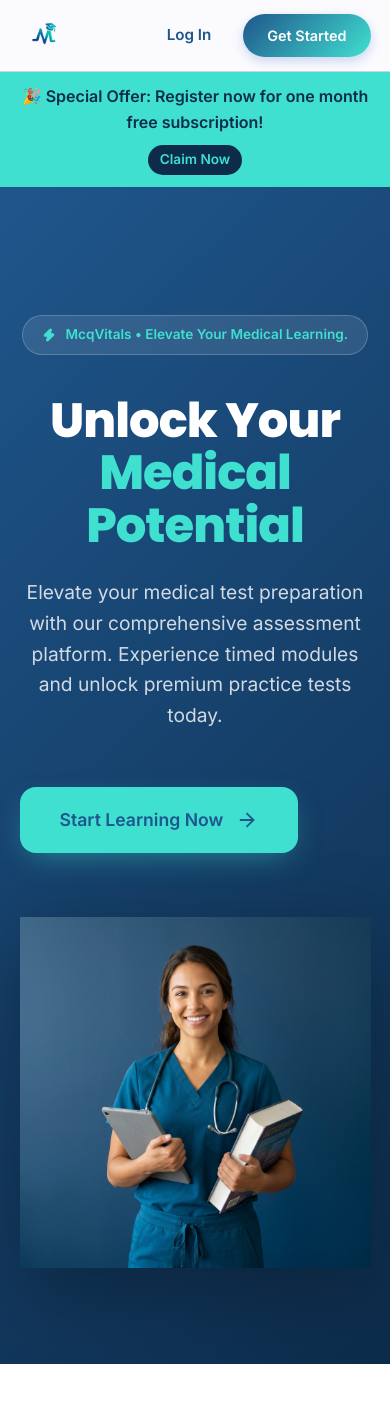
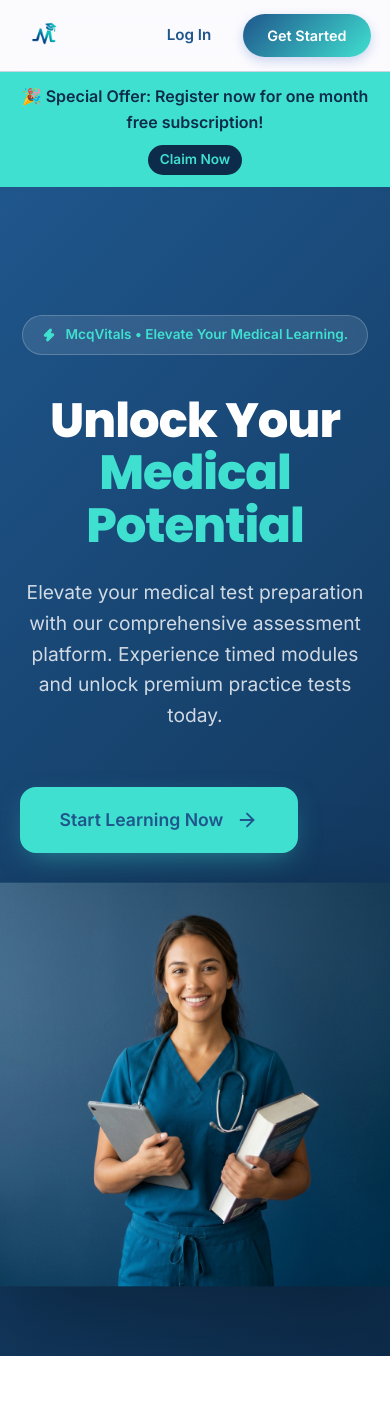
Before and after one commit to Nimmagadda-Abhishek/mcqvitals, a React (Vite) app: page / in a window 390 px wide. Shown: the top 1402 px of the page. Built offline with nearby package versions, Linux system fonts and the light colour scheme; no server answers.

Commit message:
ui update

```diff
--- a/src/index.css
+++ b/src/index.css
@@ -257,10 +257,52 @@ textarea.input-premium {
   align-items: center;
 }
 
+/* Hero Image Responsiveness */
+.hero-image-wrapper {
+  position: relative;
+  display: flex;
+  justify-content: center;
+  z-index: 1;
+}
+
+.hero-image-backdrop {
+  width: 100%;
+  max-width: 500px;
+  aspect-ratio: 1;
+  border-radius: 50%;
+  background: radial-gradient(circle, rgba(255,255,255,0.1) 0%, rgba(255,255,255,0) 70%);
+  position: absolute;
+  top: 50%;
+  left: 50%;
+  transform: translate(-50%, -50%);
+  z-index: 1;
+}
+
+.hero-image {
+  width: 100%;
+  max-width: 600px;
+  height: auto;
+  object-fit: contain;
+  position: relative;
+  z-index: 2;
+  filter: drop-shadow(0 20px 40px rgba(0,0,0,0.3));
+  transition: transform 0.3s ease;
+}
+
 @media (max-width: 900px) {
   .hero-grid {
     grid-template-columns: 1fr;
     text-align: center;
+    gap: 2rem;
+  }
+
+  .hero-image-wrapper {
+    margin-top: 1.5rem;
+  }
+
+  .hero-image {
+    max-width: 95vw;
+    transform: scale(1.15);
   }
 }
 
--- a/src/pages/LandingPage.jsx
+++ b/src/pages/LandingPage.jsx
@@ -97,31 +97,12 @@ const LandingPage = () => {
             </div>
           </div>
 
-          <div style={{ position: 'relative', display: 'flex', justifyContent: 'center', zIndex: 1 }}>
-            <div style={{
-              width: '100%',
-              maxWidth: '500px',
-              aspectRatio: '1',
-              borderRadius: '50%',
-              background: 'radial-gradient(circle, rgba(255,255,255,0.1) 0%, rgba(255,255,255,0) 70%)',
-              position: 'absolute',
-              top: '50%',
-              left: '50%',
-              transform: 'translate(-50%, -50%)',
-              zIndex: 1
-            }}></div>
+          <div className="hero-image-wrapper">
+            <div className="hero-image-backdrop"></div>
             <img
               src="/medical_hero.png"
               alt="Medical Student studying"
-              style={{
-                width: '100%',
-                maxWidth: '600px',
-                height: 'auto',
-                objectFit: 'contain',
-                position: 'relative',
-                zIndex: 2,
-                filter: 'drop-shadow(0 20px 40px rgba(0,0,0,0.3))'
-              }}
+              className="hero-image"
             />
           </div>
         </div>
```
